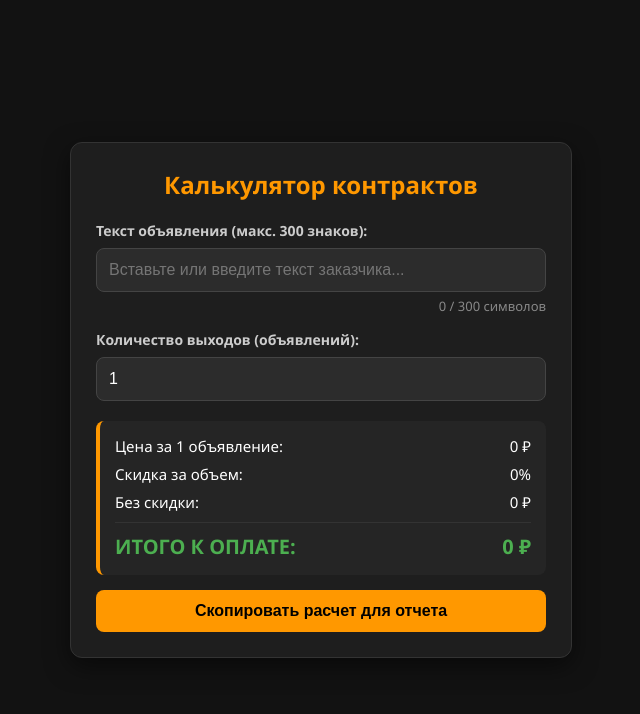
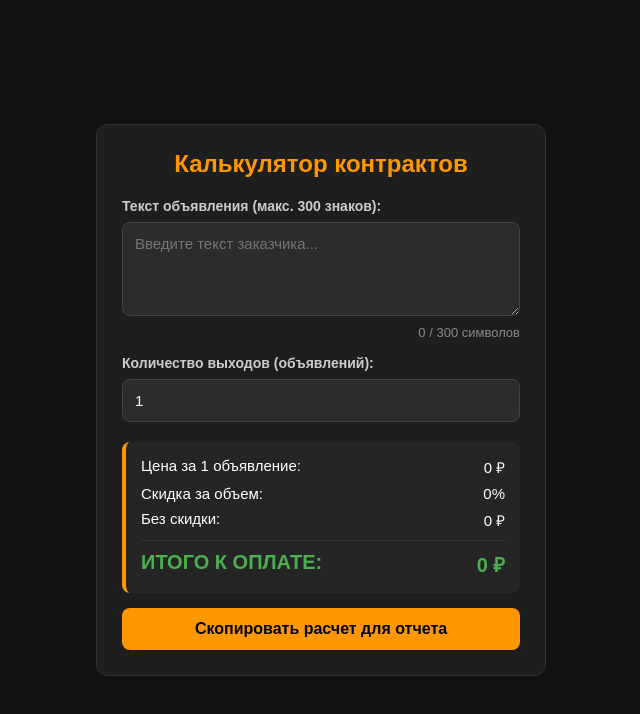
Before and after one commit to voronkova12032000-wq/news-calc, a plain HTML site: page index.html in a window 1280 px wide. Both pictures are taken after a click on the button "Скопировать расчет для отчета". Shown: the whole page, without its empty margins (319-959 px from the left). Drawn offline with Linux system fonts and the light colour scheme.

Commit message:
Update index.html

```diff
--- a/index.html
+++ b/index.html
@@ -3,12 +3,12 @@
 <head>
     <meta charset="UTF-8">
     <meta name="viewport" content="width=device-width, initial-scale=1.0">
-    <title>Калькулятор объявлений — News GTA RP</title>
+    <title>Калькулятор объявлений</title>
     <style>
         body {
-            font-family: 'Segoe UI', Tahoma, Geneva, Verdana, sans-serif;
-            background-color: #121212;
-            color: #ffffff;
+            font-family: sans-serif;
+            background: #121212;
+            color: #fff;
             display: flex;
             justify-content: center;
             align-items: center;
@@ -16,99 +16,36 @@
             margin: 0;
         }
         .card {
-            background-color: #1e1e1e;
+            background: #1e1e1e;
             padding: 25px;
             border-radius: 12px;
-            box-shadow: 0 8px 24px rgba(0, 0, 0, 0.5);
             width: 100%;
             max-width: 450px;
             border: 1px solid #333;
+            box-sizing: border-box;
         }
-        h2 {
-            margin-top: 0;
-            text-align: center;
-            color: #ff9800;
-        }
-        label {
-            display: block;
-            margin-bottom: 8px;
-            font-weight: bold;
-            font-size: 14px;
-            color: #cccccc;
-        }
-        input {
+        h2 { margin-top: 0; text-align: center; color: #ff9800; }
+        label { display: block; margin-bottom: 8px; font-weight: bold; font-size: 14px; color: #ccc; }
+        .field-box {
             width: 100%;
             padding: 12px;
-            background-color: #2c2c2c;
+            background: #2c2c2c;
             border: 1px solid #444;
             border-radius: 8px;
             color: #fff;
-            font-size: 16px;
+            font-size: 15px;
             box-sizing: border-box;
+            font-family: inherit;
         }
-        input:focus {
-            outline: none;
-            border-color: #ff9800;
-        }
-        .counter {
-            text-align: right;
-            font-size: 13px;
-            color: #888;
-            margin-top: 5px;
-            margin-bottom: 15px;
-        }
-        .counter.limit {
-            color: #f44336;
-            font-weight: bold;
-        }
-        #adQty {
-            margin-bottom: 20px;
-        }
-        .results {
-            background-color: #252525;
-            padding: 15px;
-            border-radius: 8px;
-            border-left: 4px solid #ff9800;
-        }
-        .row {
-            display: flex;
-            justify-content: space-between;
-            margin-bottom: 8px;
-            font-size: 15px;
-        }
-        .total {
-            font-size: 20px;
-            font-weight: bold;
-            color: #4caf50;
-            border-top: 1px solid #333;
-            padding-top: 10px;
-            margin-top: 10px;
-            margin-bottom: 0;
-        }
-        .badge {
-            background-color: #ff9800;
-            color: #000;
-            padding: 2px 6px;
-            border-radius: 4px;
-            font-size: 12px;
-            font-weight: bold;
-        }
-        button {
-            width: 100%;
-            margin-top: 15px;
-            padding: 12px;
-            background-color: #ff9800;
-            color: #000;
-            border: none;
-            border-radius: 8px;
-            font-size: 16px;
-            font-weight: bold;
-            cursor: pointer;
-            transition: background 0.2s;
-        }
-        button:hover {
-            background-color: #e68900;
-        }
+        .field-box:focus { outline: none; border-color: #ff9800; }
+        .counter { text-align: right; font-size: 13px; color: #888; margin: 5px 0 15px; }
+        .counter.limit { color: #f44336; font-weight: bold; }
+        .results { background: #252525; padding: 15px; border-radius: 8px; border-left: 4px solid #ff9800; margin-top: 20px; }
+        .row { display: flex; justify-content: space-between; margin-bottom: 8px; font-size: 15px; }
+        .total { font-size: 20px; font-weight: bold; color: #4caf50; border-top: 1px solid #333; padding-top: 10px; margin-top: 10px; margin-bottom: 0; }
+        .badge { background: #ff9800; color: #000; padding: 2px 6px; border-radius: 4px; font-size: 12px; font-weight: bold; }
+        button { width: 100%; margin-top: 15px; padding: 12px; background: #ff9800; color: #000; border: none; border-radius: 8px; font-size: 16px; font-weight: bold; cursor: pointer; }
+        button:hover { background: #e68900; }
     </style>
 </head>
 <body>
@@ -116,38 +53,32 @@
 <div class="card">
     <h2>Калькулятор контрактов</h2>
 
-    <label for="adText">Текст объявления (макс. 300 знаков):</label>
-    <input type="text" id="adText" maxlength="300" placeholder="Вставьте или введите текст заказчика...">
+    <label>Текст объявления (макс. 300 знаков):</label>
+    <div id="textContainer"></div>
     <div id="charCount" class="counter">0 / 300 символов</div>
 
-    <label for="adQty">Количество выходов (объявлений):</label>
-    <input type="number" id="adQty" min="1" value="1">
+    <label>Количество выходов (объявлений):</label>
+    <input type="number" id="adQty" class="field-box" min="1" value="1">
 
     <div class="results">
-        <div class="row">
-            <span>Цена за 1 объявление:</span>
-            <span id="singlePrice">0 ₽</span>
-        </div>
-        <div class="row">
-            <span>Скидка за объем:</span>
-            <span id="discountInfo">0%</span>
-        </div>
-        <div class="row">
-            <span>Без скидки:</span>
-            <span id="rawTotal">0 ₽</span>
-        </div>
-        <div class="row total">
-            <span>ИТОГО К ОПЛАТЕ:</span>
-            <span id="finalTotal">0 ₽</span>
-        </div>
+        <div class="row"><span>Цена за 1 объявление:</span><span id="singlePrice">0 ₽</span></div>
+        <div class="row"><span>Скидка за объем:</span><span id="discountInfo">0%</span></div>
+        <div class="row"><span>Без скидки:</span><span id="rawTotal">0 ₽</span></div>
+        <div class="row total"><span>ИТОГО К ОПЛАТЕ:</span><span id="finalTotal">0 ₽</span></div>
     </div>
 
     <button onclick="copySummary()">Скопировать расчет для отчета</button>
 </div>
 
 <script>
-    const PRICE_PER_CHAR = 180;
-    const adText = document.getElementById('adText');
+    const container = document.getElementById('textContainer');
+    const adText = document.createElement('textarea');
+    adText.className = 'field-box';
+    adText.rows = 4;
+    adText.maxLength = 300;
+    adText.placeholder = 'Введите текст заказчика...';
+    container.appendChild(adText);
+
     const adQty = document.getElementById('adQty');
     const charCount = document.getElementById('charCount');
     const singlePriceEl = document.getElementById('singlePrice');
@@ -160,49 +91,34 @@
     }
 
     function calculate() {
-        const text = adText.value;
-        const length = text.length;
+        const length = adText.value.length;
         let qty = parseInt(adQty.value) || 0;
         if (qty < 0) qty = 0;
 
-        charCount.textContent = `${length} / 300 символов`;
-        if (length >= 300) {
-            charCount.classList.add('limit');
-        } else {
-            charCount.classList.remove('limit');
-        }
+        charCount.textContent = length + ' / 300 символов';
+        charCount.classList.toggle('limit', length >= 300);
 
-        const singlePrice = length * PRICE_PER_CHAR;
+        const singlePrice = length * 180;
         const rawTotal = singlePrice * qty;
 
         let discount = 0;
-        if (qty >= 35) {
-            discount = 0.20;
-        } else if (qty >= 25) {
-            discount = 0.15;
-        } else if (qty >= 15) {
-            discount = 0.10;
-        }
+        if (qty >= 35) discount = 0.20;
+        else if (qty >= 25) discount = 0.15;
+        else if (qty >= 15) discount = 0.10;
 
         const finalTotal = Math.round(rawTotal * (1 - discount));
 
         singlePriceEl.textContent = formatMoney(singlePrice);
-        discountInfoEl.innerHTML = discount > 0 ? `<span class="badge">-${discount * 100}%</span>` : '0%';
+        discountInfoEl.innerHTML = discount > 0 ? '<span class="badge">-' + (discount * 100) + '%</span>' : '0%';
         rawTotalEl.textContent = formatMoney(rawTotal);
         finalTotalEl.textContent = formatMoney(finalTotal);
     }
 
     function copySummary() {
-        const length = adText.value.length;
-        const qty = parseInt(adQty.value) || 0;
-        const total = finalTotalEl.textContent;
-        const discount = discountInfoEl.textContent;
-
-        const summary = `Текст (${length} симв.): ${adText.value}\nКол-во выходов: ${qty} (Скидка: ${discount})\nИтого: ${total}`;
-
-        navigator.clipboard.writeText(summary).then(() => {
-            alert('Расчет скопирован в буфер обмена!');
-        });
+        const summary = 'Текст (' + adText.value.length + ' симв.): ' + adText.value + '\n' +
+                        'Кол-во выходов: ' + (parseInt(adQty.value) || 0) + ' (Скидка: ' + discountInfoEl.textContent + ')\n' +
+                        'Итого: ' + finalTotalEl.textContent;
+        navigator.clipboard.writeText(summary).then(() => alert('Расчет скопирован!'));
     }
 
     adText.addEventListener('input', calculate);
```
